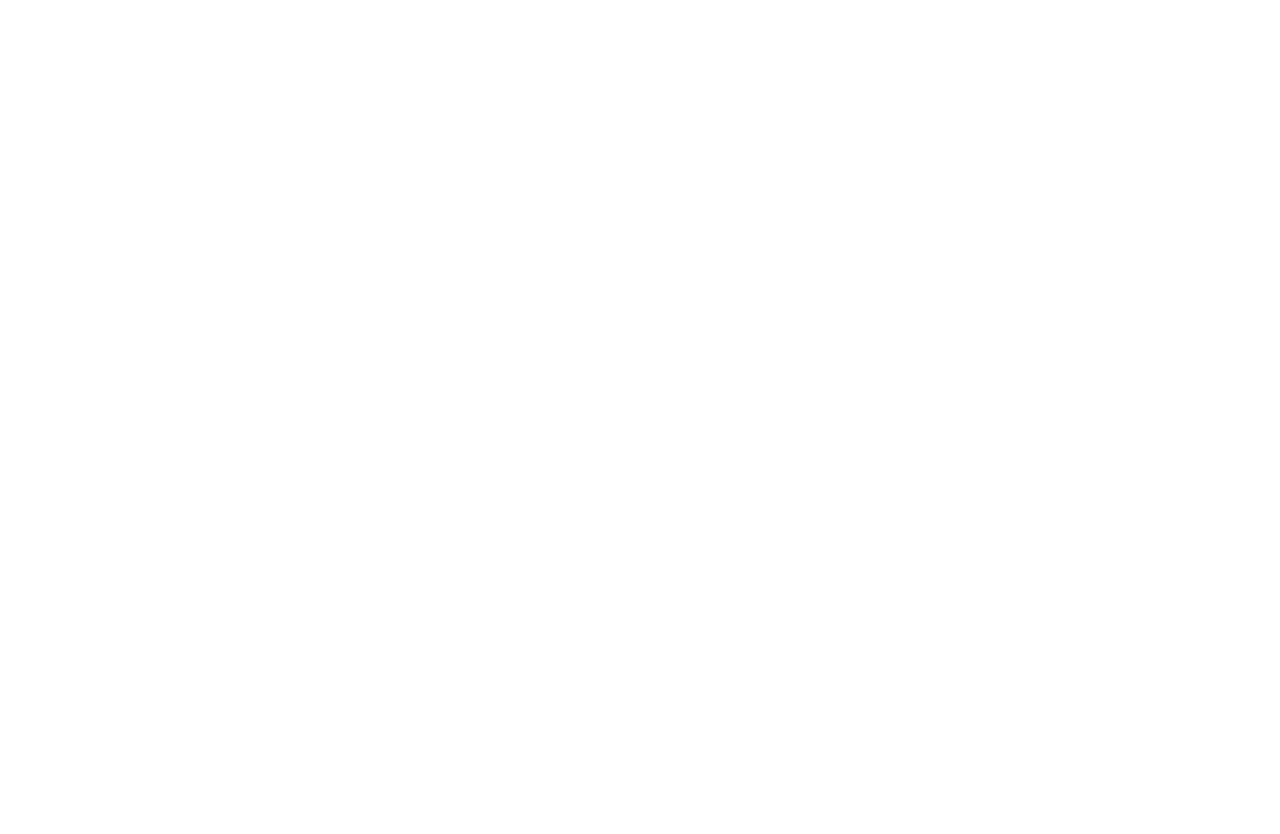
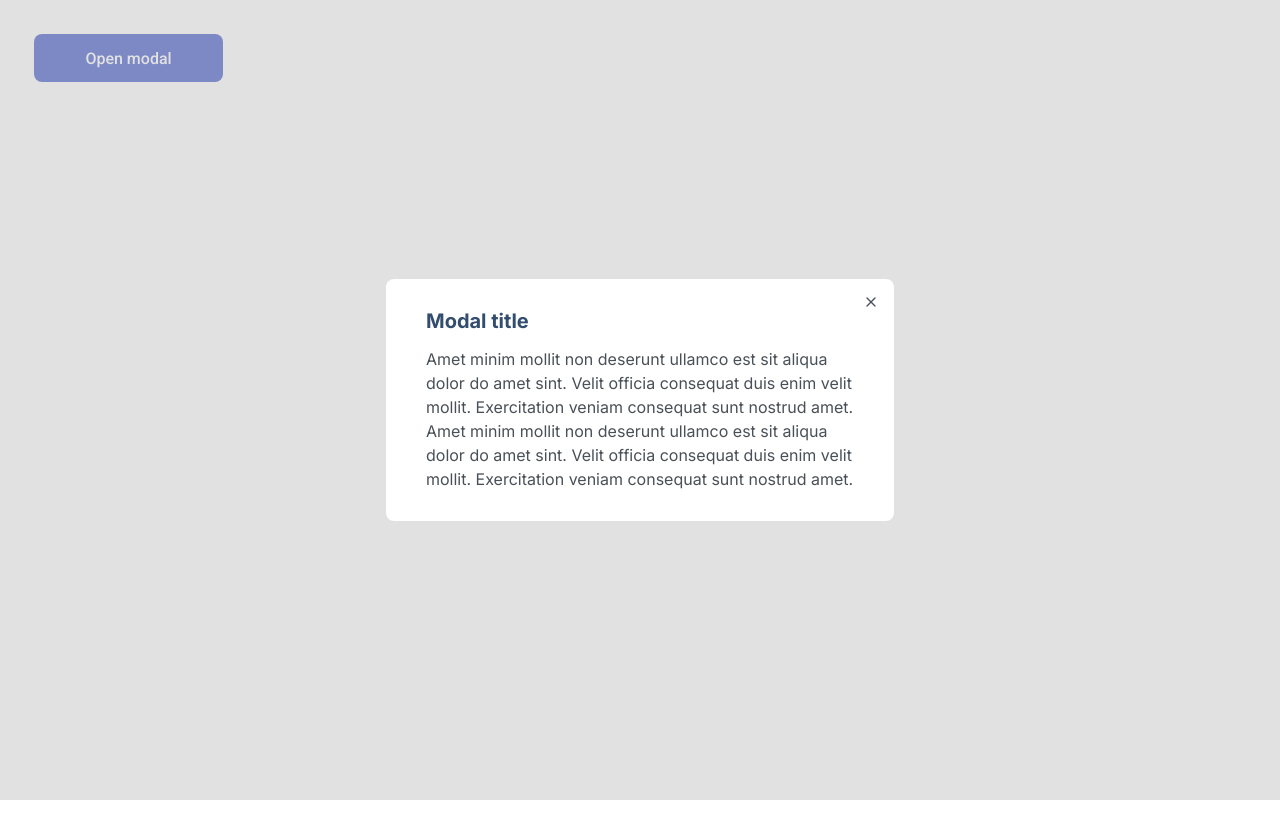
Before and after one commit to js-tasks-ru/htmlcss-20210812_morisa, a website: page 05-lection3/02-modal/index.html in a window 1280 px wide. Before the commit the page ends 808 px from the top, so only its background shows below. Drawn offline with Linux system fonts and the light colour scheme.

Commit message:
add sulution for 05-lection3-02-modal

```diff
--- a/05-lection3/02-modal/index.html
+++ b/05-lection3/02-modal/index.html
@@ -1,12 +1,40 @@
 <!DOCTYPE html>
 <!-- Страница с модалкой -->
 <html lang="ru">
+
 <head>
+  <link rel="stylesheet" href="../../assets/css/normalize.css">
   <link rel="stylesheet" href="../../assets/css/main.css">
+  <link rel="stylesheet" href="./page.css">
   <link rel="stylesheet" href="./modal.css">
   <title>Modal</title>
 </head>
-    <body>
+
+<body class="page">
+  <div class="page__modal">
+    <button class="button button--primary" id="modal-open">Open modal</button>
+  </div>
+  <div class="modal" id="modal">
+    <div class="modal__window">
+      <h2 class="modal__title">Modal title</h2>
+      <a href="#" class="modal__close" id="modal-close">
+        <svg width="16" height="16" viewBox="0 0 16 16" fill="none" xmlns="http://www.w3.org/2000/svg">
+          <path fill-rule="evenodd" clip-rule="evenodd"
+            d="M12.4714 3.52861C12.7318 3.78896 12.7318 4.21107 12.4714 4.47141L4.47141 12.4714C4.21107 12.7318 3.78896 12.7318 3.52861 12.4714C3.26826 12.2111 3.26826 11.789 3.52861 11.5286L11.5286 3.52861C11.789 3.26826 12.2111 3.26826 12.4714 3.52861Z"
+            fill="#495057" />
+          <path fill-rule="evenodd" clip-rule="evenodd"
+            d="M3.52861 3.52861C3.78896 3.26826 4.21107 3.26826 4.47141 3.52861L12.4714 11.5286C12.7318 11.789 12.7318 12.2111 12.4714 12.4714C12.2111 12.7318 11.789 12.7318 11.5286 12.4714L3.52861 4.47141C3.26826 4.21107 3.26826 3.78896 3.52861 3.52861Z"
+            fill="#495057" />
+        </svg>
+      </a>
+      <p class="modal__text">Amet minim mollit non deserunt ullamco est sit aliqua dolor do amet sint. Velit officia
+        consequat duis enim velit
+        mollit. Exercitation veniam consequat sunt nostrud amet.
+        Amet minim mollit non deserunt ullamco est sit aliqua dolor do amet sint. Velit officia consequat duis enim
+        velit mollit. Exercitation veniam consequat sunt nostrud amet.</p>
+    </div>
+  </div>
 </body>
 <script src="./index.js"></script>
+
 </html>
--- a/05-lection3/02-modal/modal.css
+++ b/05-lection3/02-modal/modal.css
@@ -0,0 +1,67 @@
+.button {
+  color: var(--white);
+  cursor: pointer;
+  background-color: var(--blue);
+  font-style: normal;
+  font-weight: 500;
+  font-size: 16px;
+  line-height: 19px;
+  text-align: center;
+  border: none;
+  border-radius: 8px;
+  padding: 0 20px;
+  max-width: 189px;
+  width: 100%;
+  height: 48px;
+  transition: opacity 200ms ease-in-out, background 200ms ease-in-out;
+}
+
+.button--primary:hover,
+.button--primary:active {
+  background-color: var(--blue-1);
+}
+
+.modal {
+  background-color: rgba(196, 196, 196, 0.5);
+  position: fixed;
+  top: 0;
+  right: 0;
+  bottom: 0;
+  left: 0;
+}
+
+.modal__window {
+  width: 428px;
+  position: absolute;
+  top: 50%;
+  left: 50%;
+  transform: translate(-50%, -50%);
+  background: var(--white);
+  border-radius: 8px;
+  padding: 30px 40px;
+}
+
+.modal__close {
+  color: var(--grey-4);
+  text-decoration: none;
+  position: absolute;
+  top: 15px;
+  right: 15px;
+}
+
+.modal__title {
+  color: var(--blue-2);
+  font-family: Inter;
+  font-weight: 600;
+  font-size: 20px;
+  line-height: 24px;
+  margin: 0 0 14px;
+}
+
+.modal__text {
+  color: var(--grey-4);
+  font-family: Inter;
+  font-size: 16px;
+  line-height: 24px;
+  margin: 0;
+}
--- /dev/null
+++ b/05-lection3/02-modal/page.css
@@ -0,0 +1,3 @@
+.page__modal {
+  margin: 34px;
+}
--- a/assets/css/main.css
+++ b/assets/css/main.css
@@ -8,6 +8,7 @@
     --purple-1: #5028C6;
     --blue: #374FC7;
     --blue-1: #213eb3;
+    --blue-2: #334D6E;
     --red: #F03D3E;
     --grey-1: #F8F9FA;
     --grey-2: #DDE2E5;
```
Lines whose indentation alone changed are shown as unchanged.
